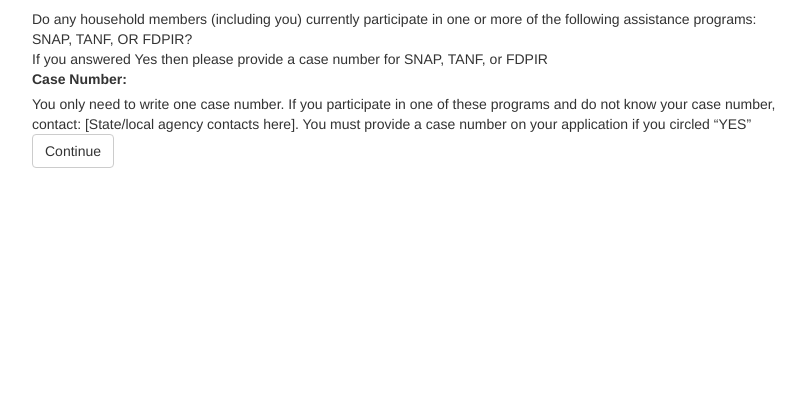
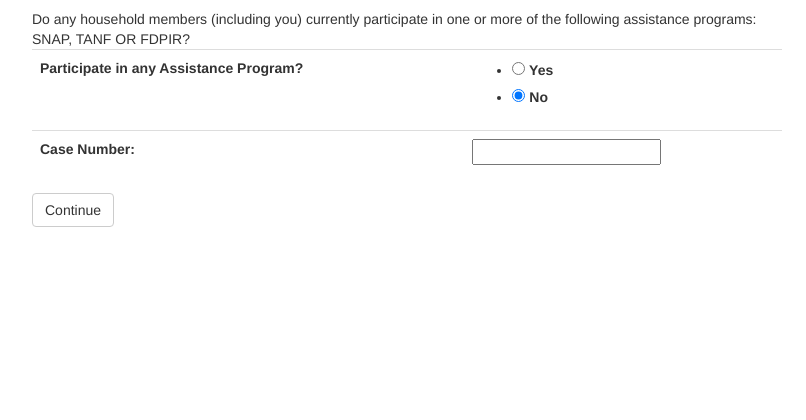
Before and after one commit to ask5/eatuxchallenge, a Django app: page /eat/app/step2 in a window 1280 px wide. Shown: the part 51-471 px from the top of the page, without its empty margins (233-1039 px from the left). Run offline with Django 3.2, Linux system fonts and the light colour scheme; a user stored in the database is signed in; some libraries are stand-ins or nearby versions.

Commit message:
more code

```diff
--- a/eat/forms.py
+++ b/eat/forms.py
@@ -2,6 +2,7 @@
 from django.contrib.auth.models import User
 from django.contrib.auth.forms import UserCreationForm
 from eat.models import Application
+from django.forms import ModelForm
 
 class RegistrationForm(UserCreationForm):
     class Meta:
@@ -27,23 +28,20 @@
             return self.cleaned_data['email']
 
 
-class Step2Form(forms.Form):
-    CHOICES = (
-        ('yes', 'Yes',),
-        ('no', 'No',)
-    )
-    assistanceProgram = forms.ChoiceField(widget=forms.RadioSelect, choices=CHOICES)
-    caseNumber = forms.CharField(max_length=50, required=False)
-
-    def clean_caseNumber(self):
-        if self.cleaned_data['assistanceProgram'] == 'yes' and self.cleaned_data['caseNumber'] == '':
+class StepForm(ModelForm):
+    def clean_case_number(self):
+        if self.cleaned_data['assistanceProgram'] and self.cleaned_data['case_number'] == '':
             raise forms.ValidationError('Case number is mandatory if you are currently participating in an assistance'
                                         ' program')
         else:
-            return self.cleaned_data['caseNumber']
+            return self.cleaned_data['case_number']
 
-
-class StepForm(forms.Form):
     class Meta:
         model = Application
         fields = ['assistance_program', 'case_number']
+        widgets = {
+            'assistance_program': forms.RadioSelect
+        }
+        labels = {
+            'assistance_program': "Participate in any Assistance Program?"
+        }
--- a/eat/models.py
+++ b/eat/models.py
@@ -19,6 +19,10 @@
     ('Not Hispanic or Latino', 'Not Hispanic or Latino'),
 )
 
+YES_NO = (
+    (True, 'Yes',),
+    (False, 'No',)
+)
 
 class Application(models.Model):
     user = models.OneToOneField(User, on_delete=models.CASCADE)
@@ -31,17 +35,16 @@
                                                   help_text='Total household members including children and adults',
                                                   blank=True, null=True)
 
-    assistance_program = models.NullBooleanField(verbose_name='Assistance Program',
-                                 help_text='Do any Household Members (including you) currently participate in one or '
-                                           'more of the following assistance programs: SNAP, TANF, or FDPIR?',
-                                             blank=True, null=True)
+    assistance_program = models.BooleanField(verbose_name='Participate in Assistance Program', choices=YES_NO, default=False)
     ssn_four_digit = models.CharField(max_length=4,
                                       verbose_name='Last 4 digits of SSN',
-                                      help_text='Last four digits of the Social Security number of an adult household member',
-                                      blank=True, null=True)
+                                      help_text='Last four digits of the Social Security number of an '
+                                                'adult household member',
+                                      blank=True,
+                                      null=True)
     no_ssn = models.BooleanField(verbose_name='Check if No SSN', default=False)
     case_number = models.CharField(max_length=50,
-                                   verbose_name='Assistance Program Case Number', blank=True, null=True)
+                                   verbose_name='Case Number', blank=True, null=True)
 
     first_name = models.CharField(max_length=25,
                                   verbose_name='First Name', blank=True, null=True)
@@ -70,12 +73,11 @@
                              verbose_name='Email', blank=True, null=True),
     ethnicity = models.CharField(max_length=25, choices=ETHNICITIES,
                                  verbose_name='Ethnicity', blank=True, null=True)
-    is_american_indian = models.NullBooleanField(verbose_name='Is American Indian or Alaskan Native', blank=True,
-                                                 null=True)
-    is_asian = models.NullBooleanField(verbose_name='Is Asian', blank=True, null=True)
-    is_black = models.NullBooleanField(verbose_name='Is Black or African American', blank=True, null=True)
-    is_hawaiian = models.NullBooleanField(verbose_name='Is Hawaiian or Other Pacific Islander', blank=True, null=True)
-    is_white = models.NullBooleanField(verbose_name='Is White', blank=True, null=True)
+    is_american_indian = models.BooleanField(verbose_name='Is American Indian or Alaskan Native')
+    is_asian = models.BooleanField(verbose_name='Is Asian')
+    is_black = models.BooleanField(verbose_name='Is Black or African American')
+    is_hawaiian = models.BooleanField(verbose_name='Is Hawaiian or Other Pacific Islander')
+    is_white = models.BooleanField(verbose_name='Is White')
 
 
 class Child(models.Model):
@@ -520,13 +522,13 @@
                                                      help_text='How often are earnings received',
                                                      blank=True,
                                                      null=True)
-    prize_winings = models.DecimalField(verbose_name='Prize Winings',
+    prize_winnings = models.DecimalField(verbose_name='Prize Winnings',
                                         decimal_places=2,
                                         max_digits=8,
                                         blank=True,
                                         null=True)
-    prize_winings_frequency = models.IntegerField(choices=PAY_FREQUENCIES,
-                                                  verbose_name='Frequency Of Prize Winings',
+    prize_winnings_frequency = models.IntegerField(choices=PAY_FREQUENCIES,
+                                                  verbose_name='Frequency Of Prize Winnings',
                                                   help_text='How often are earnings received',
                                                   blank=True,
                                                   null=True)
--- a/eat/templates/eat/application/step_2.html
+++ b/eat/templates/eat/application/step_2.html
@@ -1,33 +1,15 @@
 {% extends "eat/application/base.html" %}
 {% load staticfiles %}
 {% block application_content_main %}
+    <div>
+        Do any household members (including you) currently participate in one or more of the following assistance
+        programs: SNAP, TANF OR FDPIR?
+    </div>
     <form class="form-horizontal" action="{% url 'eat.views.step_2' %}" method="post">
         {% csrf_token %}
+        <table class="table">
         {{ form }}
-        {{ form.non_field_errors }}
-        <div>
-            <div>Do any household members (including you) currently participate in one or more of the following assistance
-                programs: SNAP, TANF, OR FDPIR?</div>
-            <div class="fieldWrapper">
-                {{ form.assistanceProgram.errors }}
-                {{ form.assistanceProgram }}
-            </div>
-        </div>
-        <div>
-            <div>
-                If you answered Yes then please provide a case number for SNAP, TANF, or FDPIR
-            </div>
-            <div class="fieldWrapper">
-                {{ form.caseNumber.errors }}
-                <label for="{{ form.caseNumber.id_for_label }}">Case Number:</label>
-                {{ form.caseNumber }}
-            </div>
-            <div>
-                You only need to write one case number. If you participate in one of these programs and do not know your
-                case number, contact: [State/local agency contacts here]. You must provide a case number on your
-                application if you circled “YES”
-            </div>
-        </div>
+        </table>
         <div>
             <button type="submit" class="btn btn-default">Continue</button>
         </div>
--- a/eat/views.py
+++ b/eat/views.py
@@ -122,6 +122,7 @@
         result = redirect('step-2')
     return result
 
+
 @login_required
 def step_2(request):
     if request.method == 'POST':
@@ -130,16 +131,16 @@
             assistance_program = form.cleaned_data['assistanceProgram']
             case_number = form.cleaned_data['caseNumber']
             app = Application.objects.get(user=request.user.id)
-            if assistance_program == "yes":
-                app.assistance_program = True
+            app.assistance_program = assistance_program
+            if assistance_program:
                 app.case_number = case_number
             else:
-                app.assistanceProgram = False
                 app.case_number = ''
     else:
         form = StepForm()
-
-    return render(request, "eat/application/step_2.html", {'form': form})
+    result = dict()
+    result['form'] = form
+    return render(request, "eat/application/step_2.html", result)
 
 @login_required
 def add_child(request):
```
Also changed, not shown: db.sqlite3.
